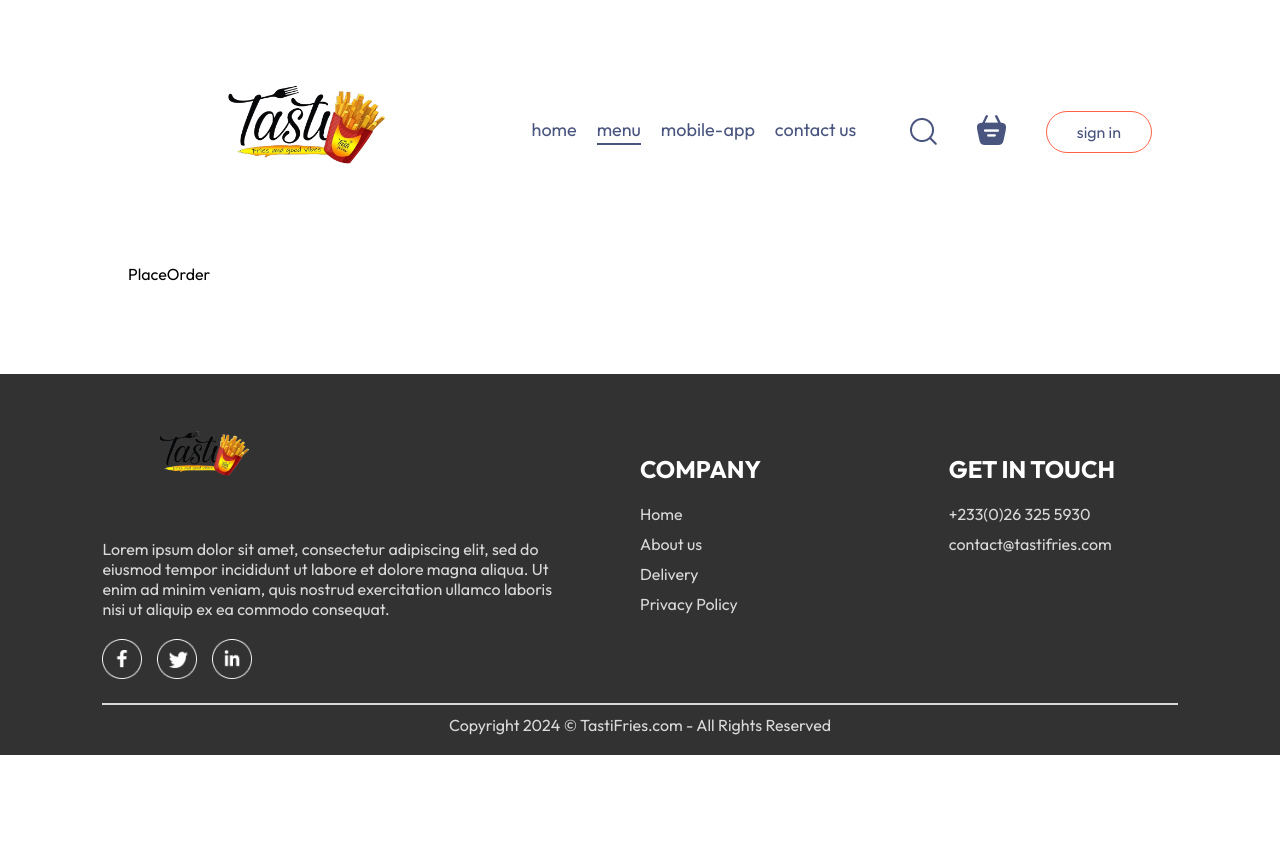
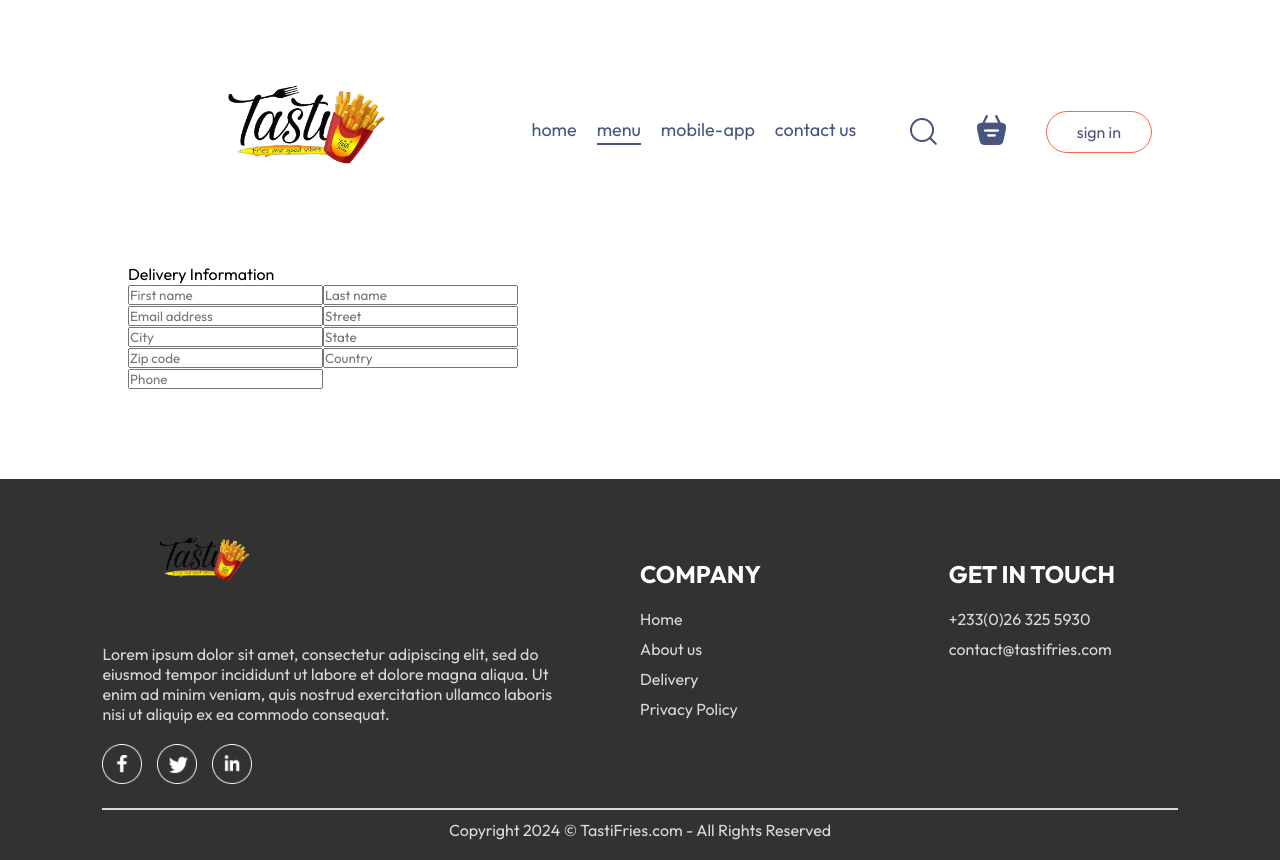
Before and after one commit to BlackOligarch/food_delivery, a React (Vite) app in the folder tasti_fries_webapp/frontend/: page /order in a window 1280 px wide. Before the commit the page ends 800 px from the top, so only its background shows below. Built offline with nearby package versions, Linux system fonts and the light colour scheme.

Commit message:
Added the HTML structure for the page

```diff
--- a/tasti_fries_webapp/frontend/src/pages/PlaceOrder/PlaceOrder.jsx
+++ b/tasti_fries_webapp/frontend/src/pages/PlaceOrder/PlaceOrder.jsx
@@ -3,7 +3,29 @@
 
 const PlaceOrder = () => {
   return (
-    <div>PlaceOrder</div>
+    <form className='place-order'>
+      <div className="place-order-left">
+        <p className='title'>Delivery Information</p>
+        <div className="multi-fields">
+          <input type="text" placeholder='First name'/>
+          <input type="text" placeholder='Last name'/>
+        </div>
+        <input type="email" placeholder='Email address'/>
+        <input type="text" placeholder='Street'/>
+        <div className="multi-fields">
+          <input type="text" placeholder='City'/>
+          <input type="text" placeholder='State'/>
+        </div>
+        <div className="multi-fields">
+          <input type="text" placeholder='Zip code'/>
+          <input type="text" placeholder='Country'/>
+        </div>
+        <input type="text" placeholder='Phone' />
+      </div>
+      <div className="place-order-right">
+
+      </div>
+    </form>
   )
 }
 
```
